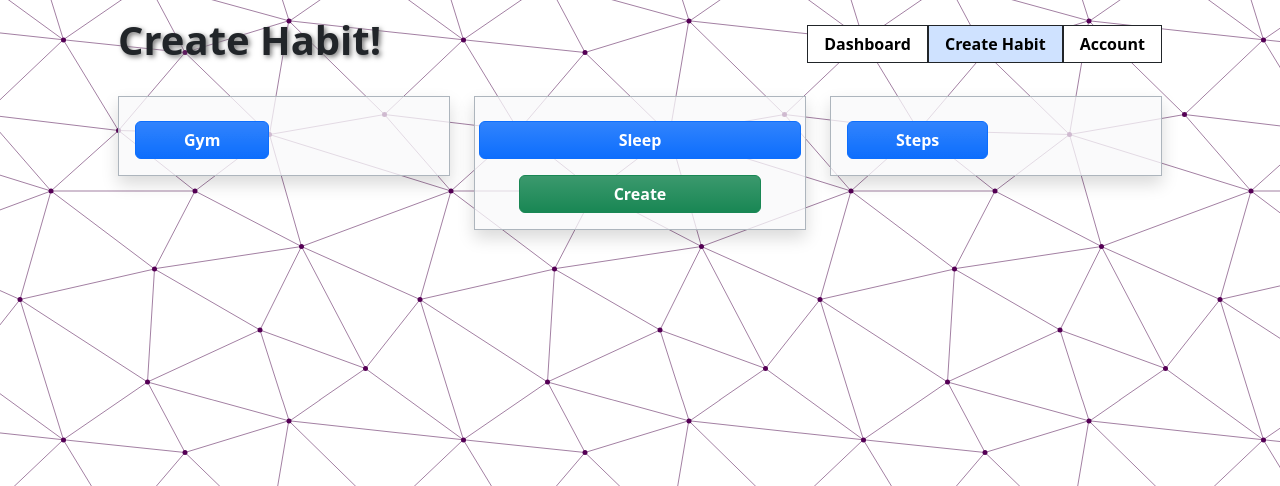
After one commit to DiegoRM7/Habit-Tracker-Group-Project, a Flask app: page /habit/create in a window 1280 px wide. The commit adds this page. Shown: the top 486 px of the page. Run offline with Flask 3, Linux system fonts and the light colour scheme.

Commit message:
Added: create habit page, setting up buttons, nav is functional

```diff
--- a/flask_app/controllers/users.py
+++ b/flask_app/controllers/users.py
@@ -37,7 +37,7 @@ def habitdetails():
     return "habit details template"
 
 
-@app.get("/update")
+@app.get("/habit/create/update")
 def update():
     return "update template"
 
@@ -47,9 +47,9 @@ def accountdetails():
     return "account details template"
 
 
-@app.get("/create habit")
-def createhabit():
-    return "create habit template"
+@app.get("/habit/create")
+def create_habit_page():
+    return render_template("create_habit.html")
 
 
 
--- /dev/null
+++ b/flask_app/templates/create_habit.html
@@ -0,0 +1,118 @@
+<!DOCTYPE html>
+<html lang="en">
+<head>
+    <meta charset="UTF-8">
+    <meta http-equiv="X-UA-Compatible" content="IE=edge">
+    <meta name="viewport" content="width=device-width, initial-scale=1.0">
+    <link rel="stylesheet" type="text/css" href="{{ url_for('static', filename='css/style.css') }}">
+    <script type="text/javascript" src="{{ url_for('static', filename='js/script.js') }}" defer></script>
+    <link href="https://cdn.jsdelivr.net/npm/bootstrap@5.3.2/dist/css/bootstrap.min.css" rel="stylesheet" integrity="sha384-T3c6CoIi6uLrA9TneNEoa7RxnatzjcDSCmG1MXxSR1GAsXEV/Dwwykc2MPK8M2HN" crossorigin="anonymous">
+    <title>Habit Tracker: Create Habit</title>
+</head>
+<body>
+    <div class="container mx-auto my-auto px-5 pb-3 pt-3">
+        <nav class="nav-bar row align-items-center mb-4">
+            <h1 class="col-6 text-start fw-bold top-title">Create Habit!</h1>
+            <div class="col-6 nav-pills d-md-inline-flex justify-content-end">
+                <a href="/dashboard" class="btn btn-outline-dark rounded-0 hover-shadow bg-white text-black fw-bold px-3">Dashboard</a>
+                <a href="/habit/create" class="btn btn-outline-dark rounded-0 hover-shadow bg-primary-subtle active text-black fw-bold px-3">Create Habit</a>
+                <a href="#" class="btn btn-outline-dark rounded-0 hover-shadow bg-white text-black fw-bold px-3">Account</a>
+            </div>
+        </nav>
+        <form class="text-black" action="/listing/create/process" method="post" enctype="multipart/form-data">
+            <div class="row">
+                <div class="col-md-4">
+                    <div class="p-3 bg-opacity-75 bg-light border-1 border-dark-subtle border shadow">
+                        <a class="mt-2 px-5 fw-bold btn btn-primary rounded bg-gradient bg-primary hover-shadow" href="#">Gym</a>
+                        <!-- <input type="hidden" name="user_id" value="{{ session["int_registered_user"] }}">
+                        <div class="mt-3 input-group fw-semibold">
+                            <label for="price">Price: </label>
+                            <input class="form-control hover-shadow rounded-2 ms-2 border-black" id="price" type="number" name="price">
+                        </div>
+                        <div class="mt-3 input-group fw-semibold">
+                            <label for="title">Title: </label>
+                            <input class="form-control hover-shadow rounded-2 ms-2 border-black" type="text" name="title" id="title">
+                        </div>
+                        <div class="mt-3 form-input-inline fw-semibold">
+                            <label for="description">Description: </label>
+                            <textarea class="form-control hover-shadow rounded-2 border-black mt-2" rows="3" name="description" id="description"></textarea>
+                        </div> -->
+                    </div>
+                </div>
+                <div class="col-md-4">
+                    <div class="p-3 bg-opacity-75 bg-light border-1 border-dark-subtle border shadow">
+                        <div class="text-center justify-content-center row">
+                            <!-- ? boiler plate code if no image is selected for later on for the user profile -->
+                            <!-- {% with messages = get_flashed_messages(category_filter=["create_car_listing(no_image)"]) %}
+                            {% if messages %}
+                            <div class="p-3 my-1 rounded bg-danger-subtle bg-opacity-75 fw-semibold lh-1 hover-shadow flashes">
+                                <p class="pt-1 text-danger-emphasis">{{ messages[0] }}</p>
+                            </div>
+                            {% endif %}
+                            {% endwith %} -->
+                            <!-- ? validation if the user tries to create a listing that includes an image file name with bad syntax format -->
+                            <!-- {% with messages = get_flashed_messages(category_filter=["correct_file_name"]) %}
+                            {% if messages %}
+                            <div class="p-3 my-1 rounded bg-danger-subtle bg-opacity-75 fw-semibold lh-1 hover-shadow flashes">
+                                <p class="pt-1 text-danger-emphasis">{{ messages[0] }}</p>
+                            </div>
+                            {% endif %}
+                            {% endwith %} -->
+                            <!-- ?? image code -->
+                            <!-- <img src="https://cdn-icons-png.flaticon.com/128/3085/3085411.png" alt="car image placeholder" id="selectedImage" class="w-75 mt-3 input-image">
+                            <div class="mt-3 fw-bold btn btn-primary rounded bg-gradient w-auto px-2 bg-primary hover-shadow">
+                                <label class="form-label text-white m-1" for="image_file">Choose File</label>
+                                <input class="d-none" type="file" id="image_file" name="image_file" value="..." onchange="displaySelectedImage(event, 'selectedImage'), myChangeFunction(event, this)">
+                                <input type="hidden" id="image_path" name="image_path" value="...">
+                            </div> -->
+                            <a class="mt-2 px-5 fw-bold btn btn-primary rounded bg-gradient bg-primary hover-shadow" href="#">Sleep</a>
+                            <input class="mt-3 fw-bold btn btn-success rounded bg-gradient bg-success hover-shadow w-75" type="submit" value="Create"></input>
+                        </div>
+                    </div>
+                </div>
+                <div class="col-md-4">
+                    <div class="p-3 bg-opacity-75 bg-light border-1 border-dark-subtle border shadow">
+                        <a class="mt-2 px-5 fw-bold btn btn-primary rounded bg-gradient bg-primary hover-shadow" href="#">Steps</a>
+
+                        <!-- {% with messages = get_flashed_messages(category_filter=["create_car_listing(car_details)"]) %}
+                        {% if messages %}
+                        <div class="p-3 my-1 rounded bg-danger-subtle bg-opacity-75 fw-semibold lh-1 hover-shadow flashes">
+                            {% for message in messages %}
+                            <p class="pt-1 text-danger-emphasis">{{ message }}</p>
+                            {% endfor %}
+                        </div>
+                        {% endif %}
+                        {% endwith %} -->
+
+                        <!-- ?? all the input fields, need to edit still -->
+                        <!-- <div class=" input-group-text border-0 bg-transparent text-dark fw-semibold">
+                            <label class="col-6 text-start" for="year">Year: </label>
+                            <input class="form-control hover-shadow rounded-2 ms-2 border-black" id="year" type="number" name="year">
+                        </div>
+                        <div class=" input-group-text border-0 bg-transparent text-dark fw-semibold">
+                            <label class="col-6 text-start" for="make">Make: </label>
+                            <input class="form-control hover-shadow rounded-2 ms-2 border-black" type="text" name="make" id="make">
+                        </div>
+                        <div class=" input-group-text border-0 bg-transparent text-dark fw-semibold">
+                            <label class="col-6 text-start" for="model">Model: </label>
+                            <input class="form-control hover-shadow rounded-2 ms-2 border-black" type="text" name="model" id="model">
+                        </div>
+                        <div class=" input-group-text border-0 bg-transparent text-dark fw-semibold">
+                            <label class="col-6 text-start" for="transmission">Transmission: </label>
+                            <input class="form-control hover-shadow rounded-2 ms-2 border-black" type="text" name="transmission" id="transmission">
+                        </div>
+                        <div class=" input-group-text border-0 bg-transparent text-dark fw-semibold">
+                            <label class="col-6 text-start" for="horsepower">Horsepower: </label>
+                            <input class="form-control hover-shadow rounded-2 ms-2 border-black" type="number" name="horsepower" id="horsepower">
+                        </div>
+                        <div class=" input-group-text border-0 bg-transparent text-dark fw-semibold">
+                            <label class="col-6 text-start" for="weight">Weight (lbs): </label>
+                            <input class="form-control hover-shadow rounded-2 ms-2 border-black" type="number" name="weight" id="weight">
+                        </div> -->
+                    </div>
+                </div>
+            </div>
+        </form>
+    </div>
+</body>
+</html>
--- a/flask_app/templates/dashboard.html
+++ b/flask_app/templates/dashboard.html
@@ -14,13 +14,13 @@
         <nav class="nav-bar row mb-4">
             <div class="col-12 d-md-inline-flex justify-content-end">
                 <a href="/dashboard" class="btn btn-outline-dark rounded-0 hover-shadow bg-primary-subtle text-black fw-bold px-3">Dashboard</a>
-                <a href="#" class="btn btn-outline-dark rounded-0 hover-shadow bg-white text-black fw-bold px-3">Create Habit</a>
+                <a href="/habit/create" class="btn btn-outline-dark rounded-0 hover-shadow bg-white text-black fw-bold px-3">Create Habit</a>
                 <!-- ?? need to create logout route, going to make this into a dropdown to contain both -->
                 <a href="#" class="btn btn-outline-dark rounded-0 hover-shadow bg-white text-black fw-bold px-3">Account</a>
                 <a href="/logout" class="btn btn-outline-dark rounded-0 hover-shadow bg-white text-black fw-bold px-3">Logout</a>
             </div>
             <!-- ?? need to add a session of signed in username once they sign in -->
-            <h1 class="col-6 text-start fw-bold top-title">Welcome {{session['signed_in_user_name']}} !</h1>
+            <h1 class="col-6 text-start fw-bold top-title">Welcome {{session['first_name']}} !</h1>
             <p class="text-success-emphasis fw-bolder top-title">Current Rank #44</p>
         </nav>
         <div class="row flex-md-wrap">
```
